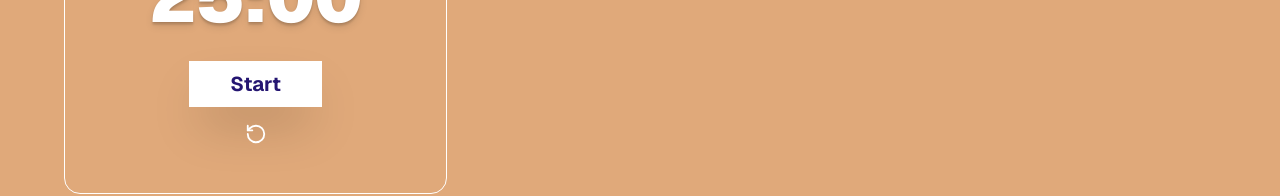
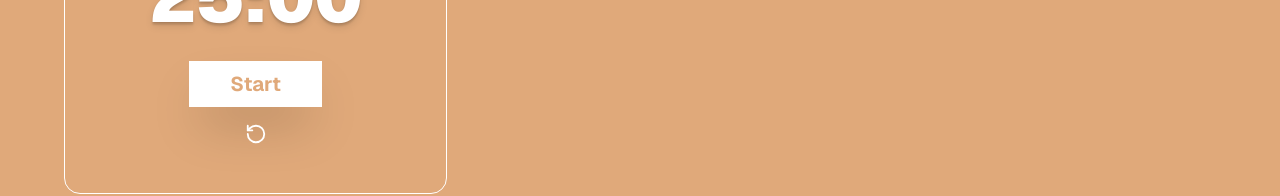
Before and after one commit to jvazquez30/pomodoro-timer, a Next.js app: page / in a window 1280 px wide. Shown: the part 306-502 px from the top of the page. Built offline with nearby package versions, Linux system fonts and the light colour scheme.

Commit message:
added color and text animation/transition

```diff
--- a/src/app/components/PomodoroTimer.tsx
+++ b/src/app/components/PomodoroTimer.tsx
@@ -79,6 +79,7 @@ export default function PomodoroTimer() {
       </div>
 
       <TimerControls
+
         isRunning={isRunning}
         onPause={handlePause}
         onStart={handleStart}
--- a/src/app/components/TimerControls.tsx
+++ b/src/app/components/TimerControls.tsx
@@ -26,7 +26,7 @@ export default function TimerControls({
           onClick={isRunning ? onPause : onStart}
           className="py-2 px-10 bg-white border shadow-2xl "
         >
-          <p className='text-xl text-[#241571] font-bold'>{isRunning ? "Pause" : "Start"}</p>
+          <p key={isRunning ? "pause" : "start"} className='text-xl text-background dark:text-background transition-colors duration-1000 font-bold animate-text-focus-in'>{isRunning ? "Pause" : "Start"}</p>
         </button>
 
         <button
--- a/src/app/globals.css
+++ b/src/app/globals.css
@@ -30,16 +30,16 @@ body {
 @theme {
   --animate-icon-in: icon-in 0.5s ease-out;
   --animate-time-in: time-in 1s ease-out;
-
+  --animate-text-focus-in: text-focus-in 1s ease-in-out;
 }
 
 @keyframes icon-in {
   from {
-    transform: rotate(-90deg) scale(0.5);
+    transform: rotate(-90deg) scale(1);
     opacity: 0;
   }
   to {
-    transform: rotate(0deg) scale(0.5);
+    transform: rotate(0deg) scale(1);
     opacity: 1;
   }
 }
@@ -54,3 +54,16 @@ body {
     transform: scale(1);
   }
 }
+
+@keyframes text-focus-in {
+  0% {
+    -webkit-filter: blur(12px);
+            filter: blur(12px);
+    opacity: 0;
+  }
+  100% {
+    -webkit-filter: blur(0px);
+            filter: blur(0px);
+    opacity: 1;
+  }
+}
```
